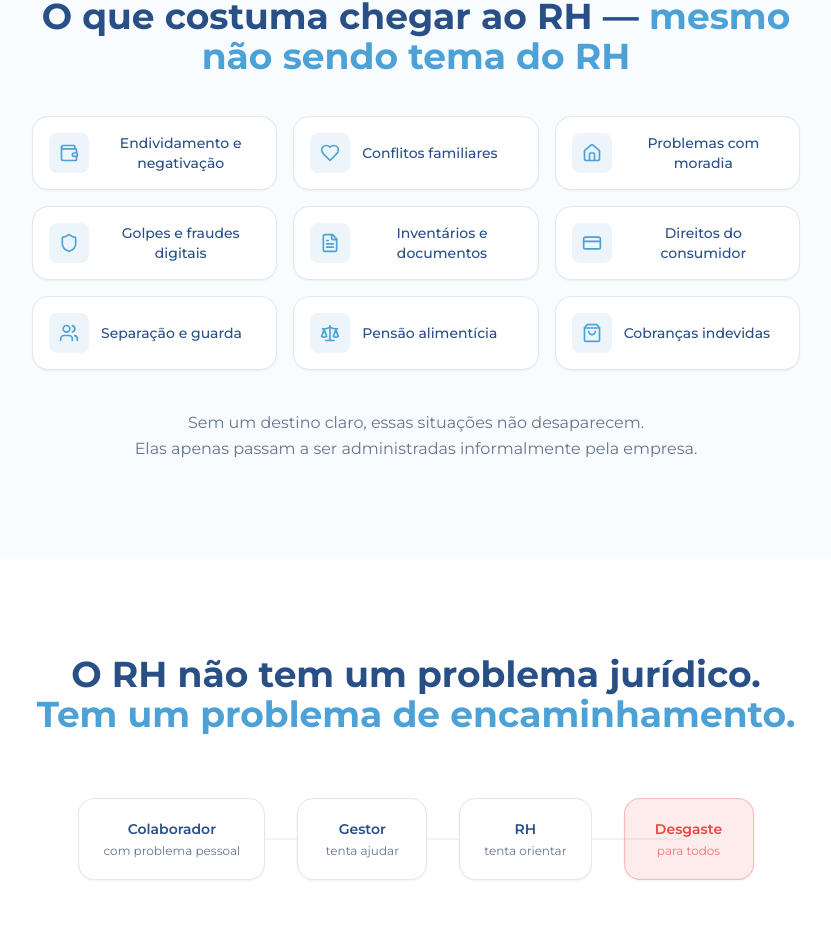
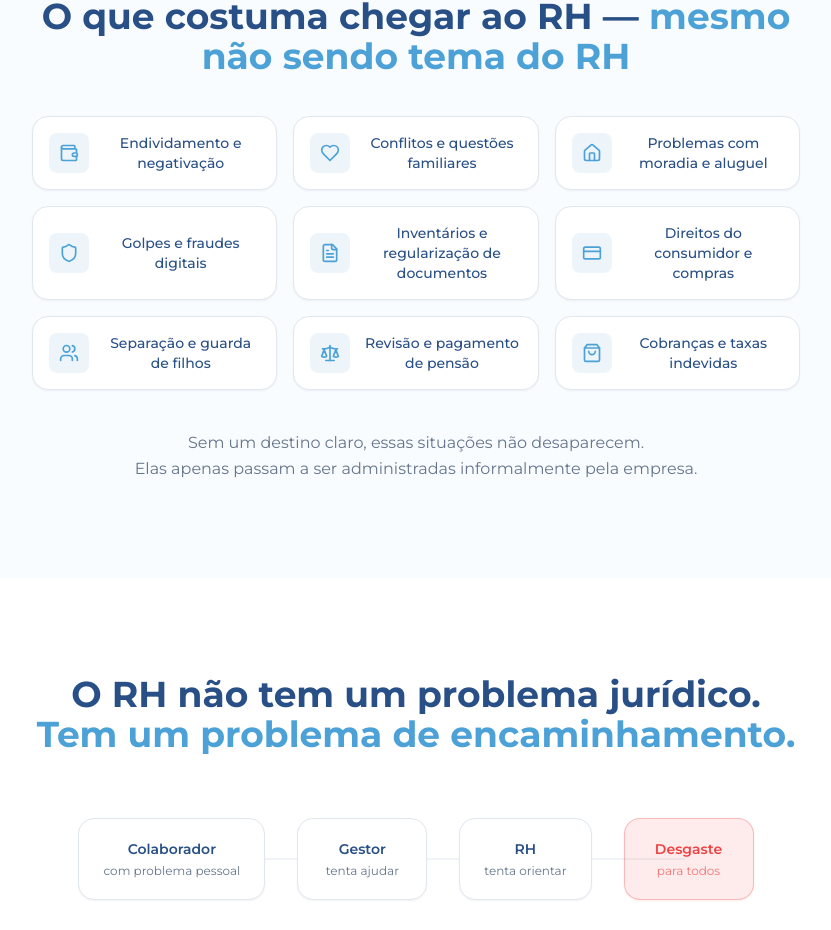
Before and after one commit to willian-del/juripass-client-portal, a React (Vite) app: page / in a window 1280 px wide. Shown: the part 1009-1939 px from the top of the page, without its empty margins (224-1055 px from the left). Built offline with nearby package versions, Linux system fonts and the light colour scheme; the HTML template or start-up script is replaced by a standard one.

Commit message:
Preceding changes

```diff
--- a/src/components/new-home/RecognitionSection.tsx
+++ b/src/components/new-home/RecognitionSection.tsx
@@ -2,14 +2,14 @@ import { CreditCard, Heart, Home, Shield, Users, Wallet, FileText, Scale, Shoppi
 
 const items = [
   { icon: Wallet, label: 'Endividamento e negativação' },
-  { icon: Heart, label: 'Conflitos familiares' },
-  { icon: Home, label: 'Problemas com moradia' },
+  { icon: Heart, label: 'Conflitos e questões familiares' },
+  { icon: Home, label: 'Problemas com moradia e aluguel' },
   { icon: Shield, label: 'Golpes e fraudes digitais' },
-  { icon: FileText, label: 'Inventários e documentos' },
-  { icon: CreditCard, label: 'Direitos do consumidor' },
-  { icon: Users, label: 'Separação e guarda' },
-  { icon: Scale, label: 'Pensão alimentícia' },
-  { icon: ShoppingBag, label: 'Cobranças indevidas' },
+  { icon: FileText, label: 'Inventários e regularização de documentos' },
+  { icon: CreditCard, label: 'Direitos do consumidor e compras' },
+  { icon: Users, label: 'Separação e guarda de filhos' },
+  { icon: Scale, label: 'Revisão e pagamento de pensão' },
+  { icon: ShoppingBag, label: 'Cobranças e taxas indevidas' },
 ];
 
 export function RecognitionSection() {
```
